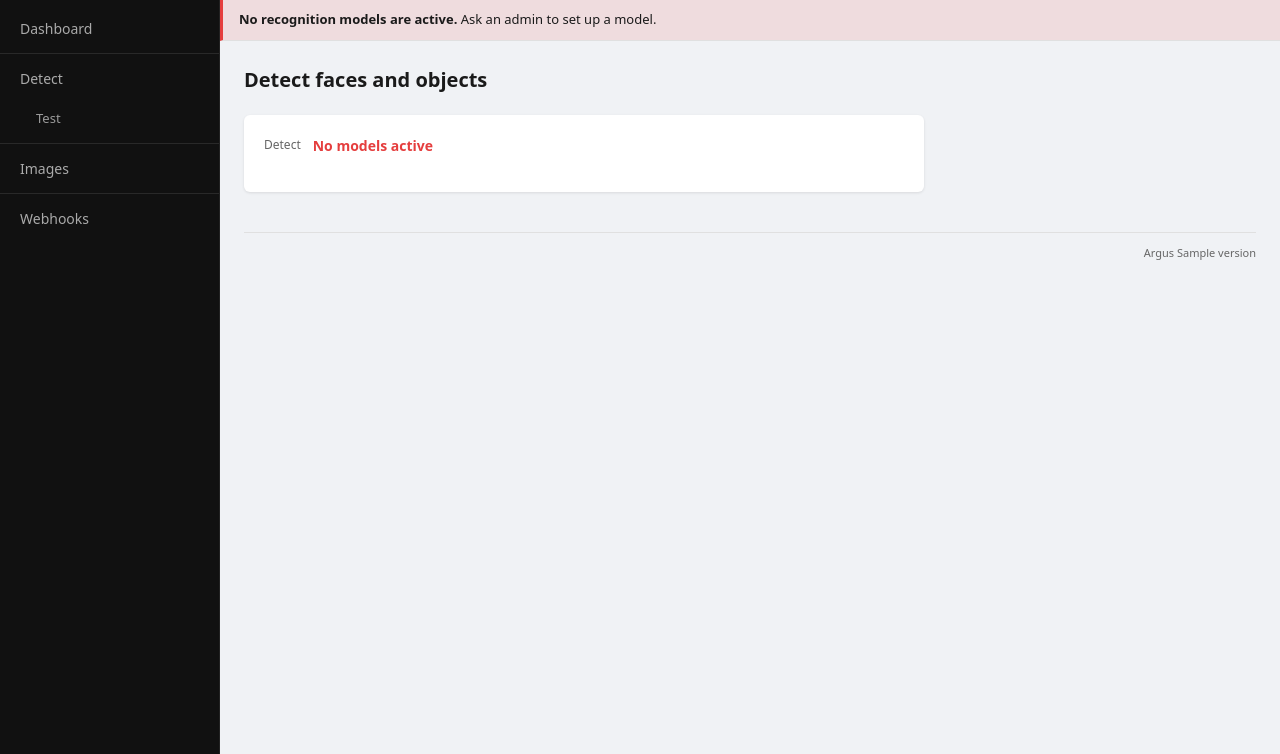
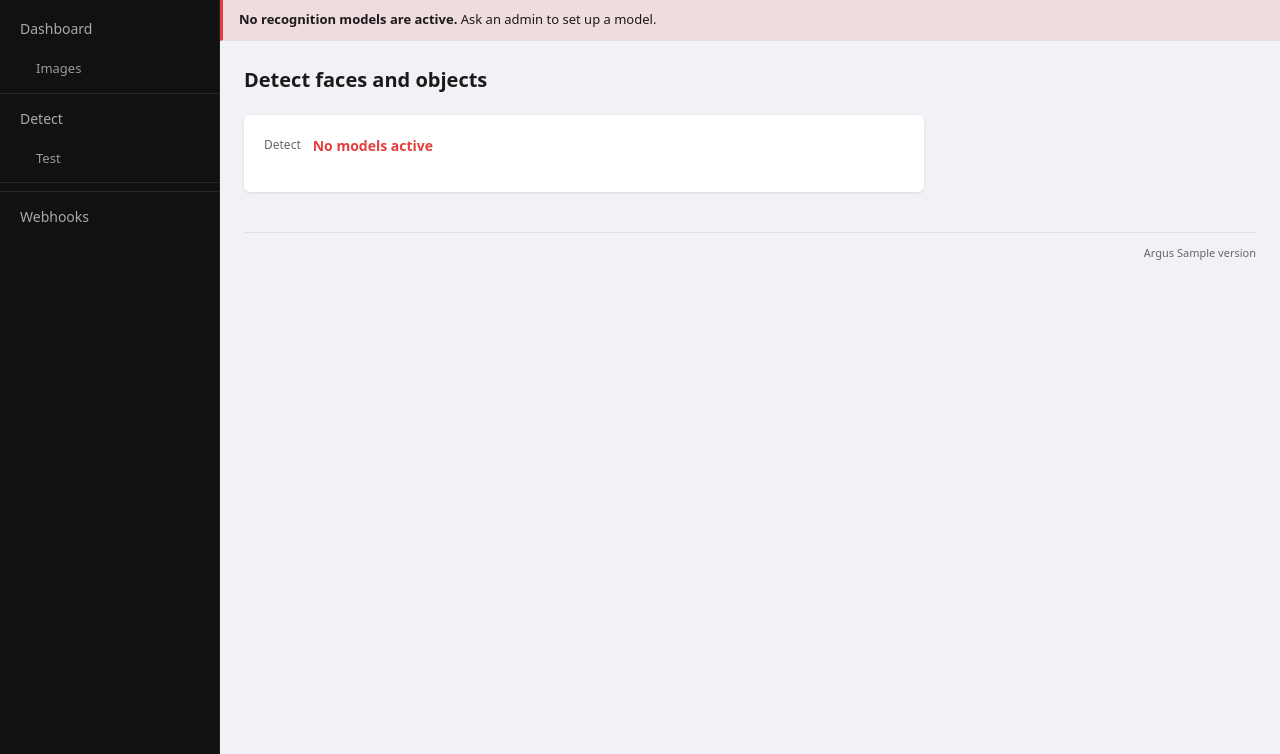
Before and after one commit to MichaelYagi/argus, a Python web app: template app/templates/bulk.html in a window 1280 px wide. Shown: the part 46-800 px from the top of the page. Run offline with Jinja, Linux system fonts and the light colour scheme; the template is opened without the code that fills it: most values are stand-ins (such as "Sample title", 1, 10 or a date in 2020).

Commit message:
UI updates

```diff
--- a/app/templates/base.html
+++ b/app/templates/base.html
@@ -383,7 +383,7 @@ setInterval(_updateSuggestedDot, 30000);
 })();
 </script>
 {% set detect_grp  = active in ('detect', 'enroll', 'test', 'compare') %}
-{% set review_grp  = active in ('review', 'clusters', 'images', 'unidentified') %}
+{% set review_grp  = active in ('review', 'clusters', 'unidentified') %}
 {% set settings_grp = active in ('settings', 'models') %}
 <nav>
   {% if username %}
@@ -474,7 +474,8 @@ setInterval(_updateSuggestedDot, 30000);
 {% if username %}
 <!-- Desktop sidebar — persistent left panel, toggled by the hamburger -->
 <div id="desktop-sidebar" class="desktop-sidebar">
-  <a href="/" class="{% if active == 'dashboard' %}active{% endif %}">Dashboard</a>
+  <a href="/" class="{% if active in ('dashboard', 'images') %}active{% endif %}">Dashboard</a>
+  <a href="/images" class="sidebar-sub {% if active == 'images' %}active{% endif %}">Images</a>
   <div class="sidebar-divider"></div>
   <a href="/detect" class="{% if active == 'detect' %}active{% endif %}">Detect</a>
   {% if face_active %}
@@ -499,9 +500,6 @@ setInterval(_updateSuggestedDot, 30000);
              margin-left:3px;vertical-align:middle"></span>
   </a>
   <a href="/unidentified" class="sidebar-sub {% if active == 'unidentified' %}active{% endif %}">Unidentified</a>
-  <a href="/images" class="sidebar-sub {% if active == 'images' %}active{% endif %}">Images</a>
-  {% else %}
-  <a href="/images" class="{% if active == 'images' %}active{% endif %}">Images</a>
   {% endif %}
   {% if is_admin %}
   <div class="sidebar-divider"></div>
@@ -525,7 +523,8 @@ setInterval(_updateSuggestedDot, 30000);
 
 <!-- Mobile dropdown -->
 <div id="mobile-menu" class="mobile-menu" hidden>
-  <a href="/" class="{% if active == 'dashboard' %}active{% endif %}">Dashboard</a>
+  <a href="/" class="{% if active in ('dashboard', 'images') %}active{% endif %}">Dashboard</a>
+  <a href="/images" class="mobile-sub {% if active == 'images' %}active{% endif %}">Images</a>
   <div style="border-top:1px solid rgba(255,255,255,.12);margin:4px 0"></div>
   <a href="/detect" class="{% if active == 'detect' %}active{% endif %}">Detect</a>
   {% if face_active %}
@@ -550,9 +549,6 @@ setInterval(_updateSuggestedDot, 30000);
              margin-left:3px;vertical-align:middle"></span>
   </a>
   <a href="/unidentified" class="mobile-sub {% if active == 'unidentified' %}active{% endif %}">Unidentified</a>
-  <a href="/images" class="mobile-sub {% if active == 'images' %}active{% endif %}">Images</a>
-  {% else %}
-  <a href="/images" class="{% if active == 'images' %}active{% endif %}">Images</a>
   {% endif %}
   {% if is_admin %}
   <div style="border-top:1px solid rgba(255,255,255,.12);margin:4px 0"></div>
```
